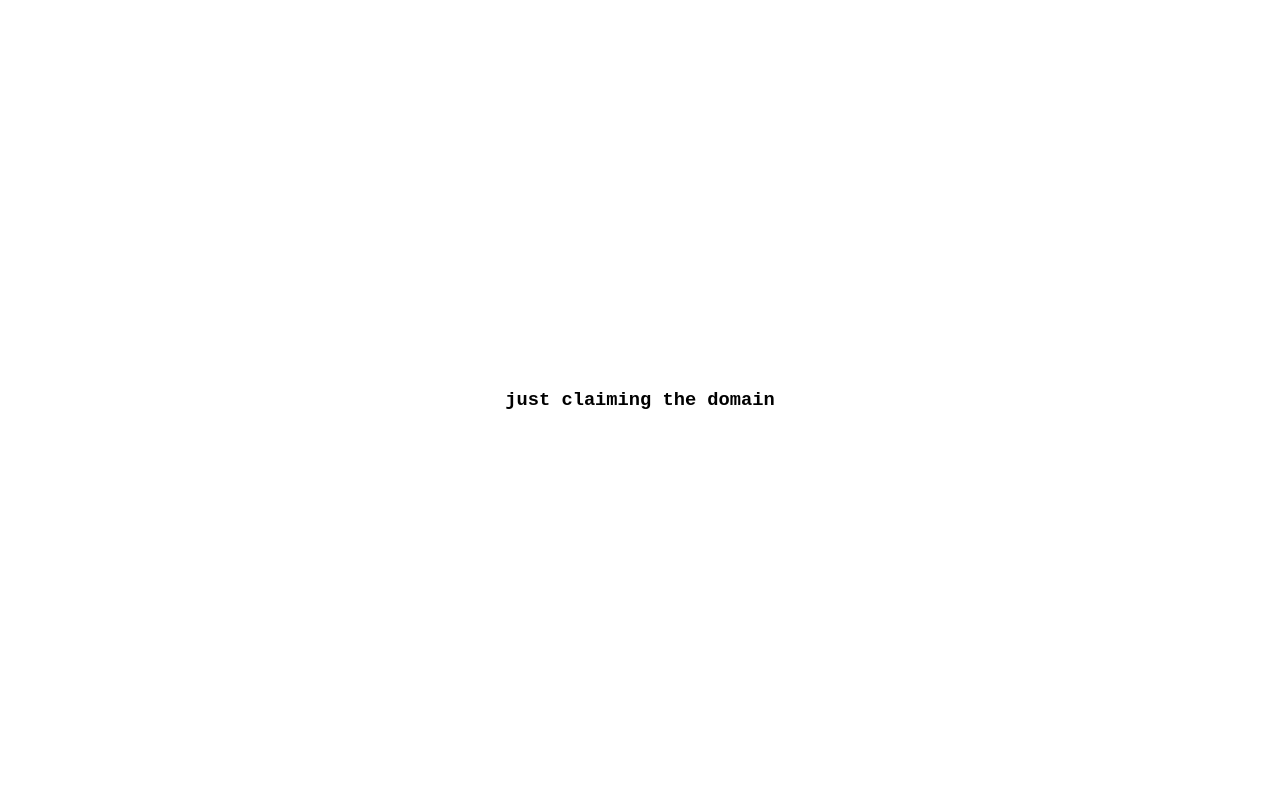
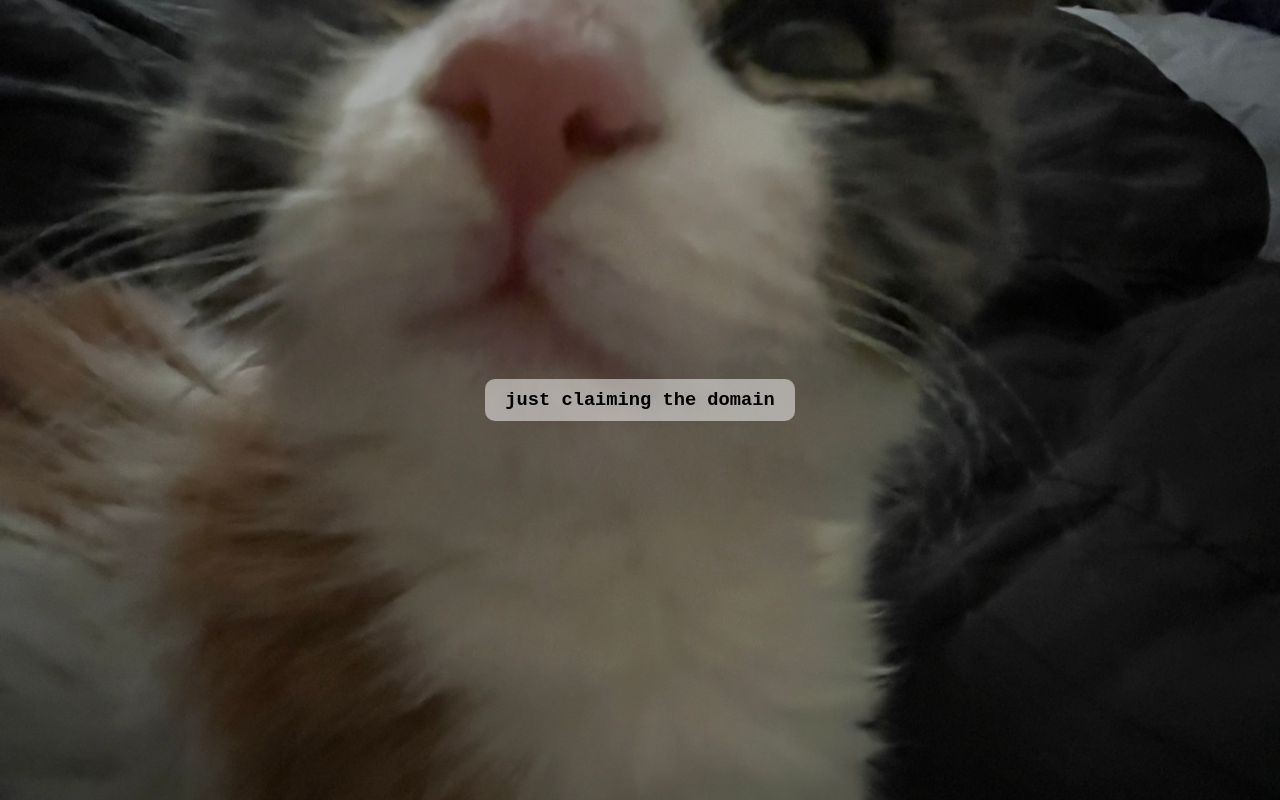
Before and after one commit to sushilovesfishes/shreya, a plain HTML site: page index.html in a window 1280 px wide. Drawn offline with Linux system fonts and the light colour scheme.

Commit message:
Update index.html

```diff
--- a/index.html
+++ b/index.html
@@ -3,10 +3,10 @@
 <head>
     <meta charset="UTF-8">
     <meta name="viewport" content="width=device-width, initial-scale=1.0">
-    <title>Reserved Domain</title>
+    <title>*sugar mommy website*</title>
     <style>
         body {
-            background-image: url('/background.jpg');
+            background-image: url('/background.jpeg');
             background-size: cover;
             background-position: center;
             display: flex;
```
